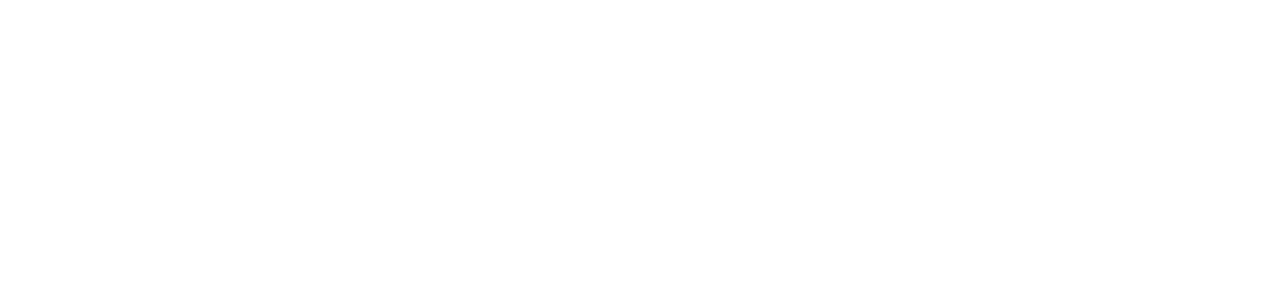
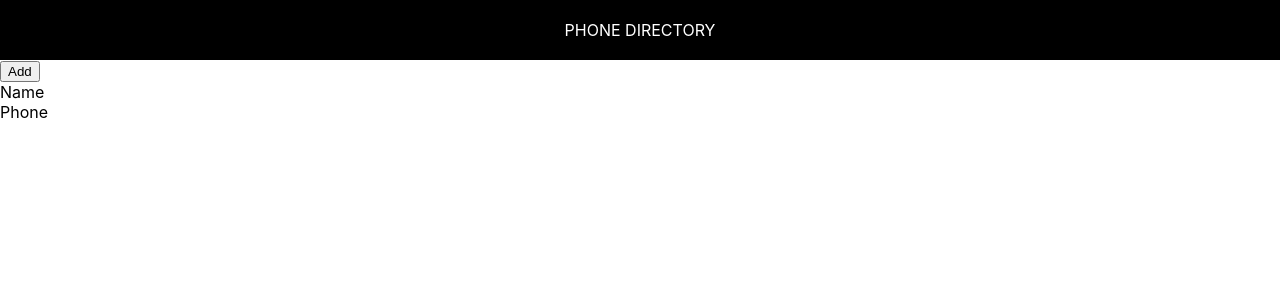
Before and after one commit to aungpor/phone-directory, a React (Create React App) app: page / in a window 1280 px wide. Shown: the top 300 px of the page. Built offline with nearby package versions, Linux system fonts and the light colour scheme.

Commit message:
styled header

```diff
--- a/src/App.js
+++ b/src/App.js
@@ -1,5 +1,20 @@
+import React, { Component } from "react";
+import Header from "./Header";
+
 function App() {
-  return <div></div>;
+  return (
+    <div>
+      <Header />
+      <div>
+        <button>Add</button>
+      </div>
+      <div>
+        <span>Name</span>
+        <br />
+        <span>Phone</span>
+      </div>
+    </div>
+  );
 }
 
 export default App;
--- /dev/null
+++ b/src/Header.js
@@ -0,0 +1,14 @@
+import React from "react";
+
+const Header = function () {
+  const headerStyle = {
+    background: "#000",
+    padding: 20,
+    color: "#fff",
+    textAlign: "center",
+    textTransform: "uppercase",
+  };
+  return <div style={headerStyle}>Phone Directory</div>;
+};
+
+export default Header;
```
